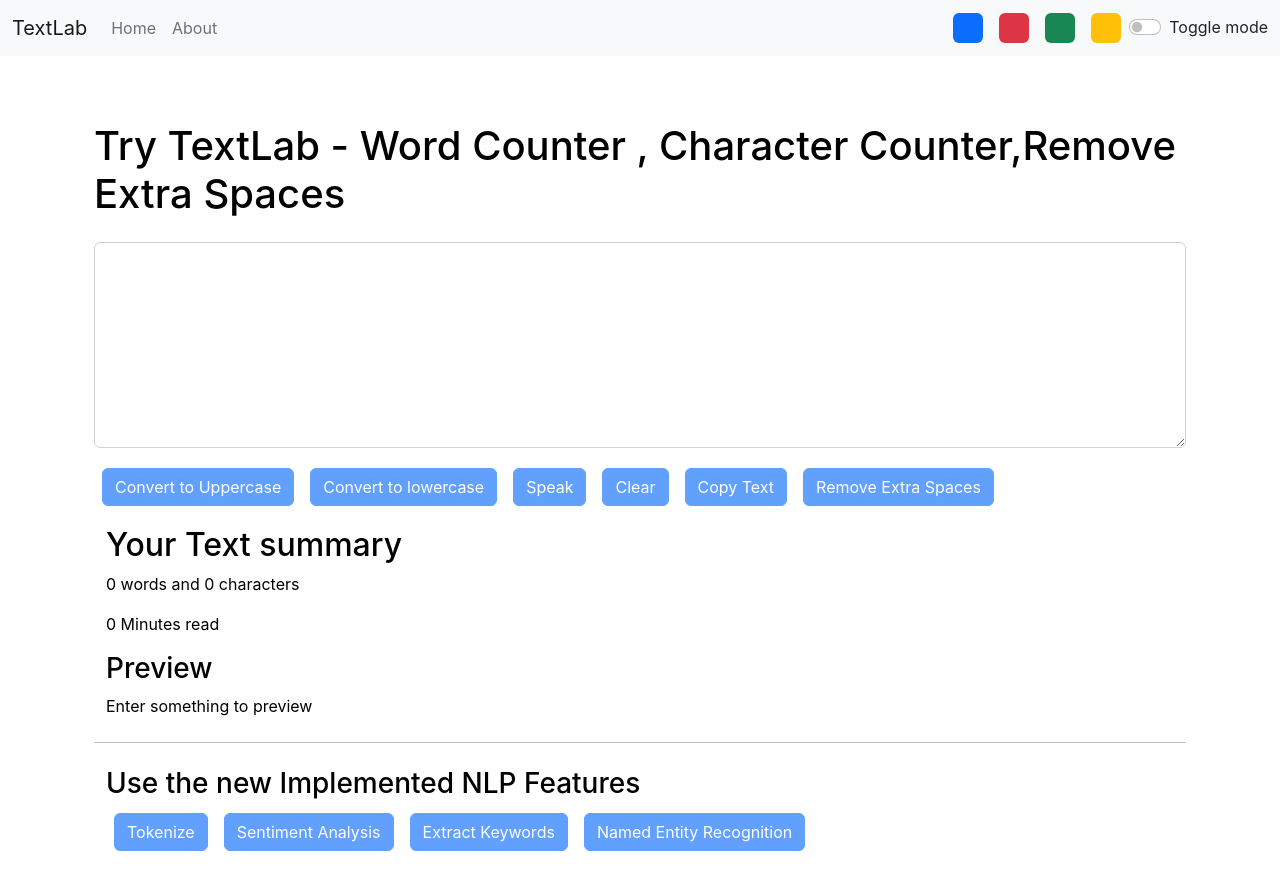
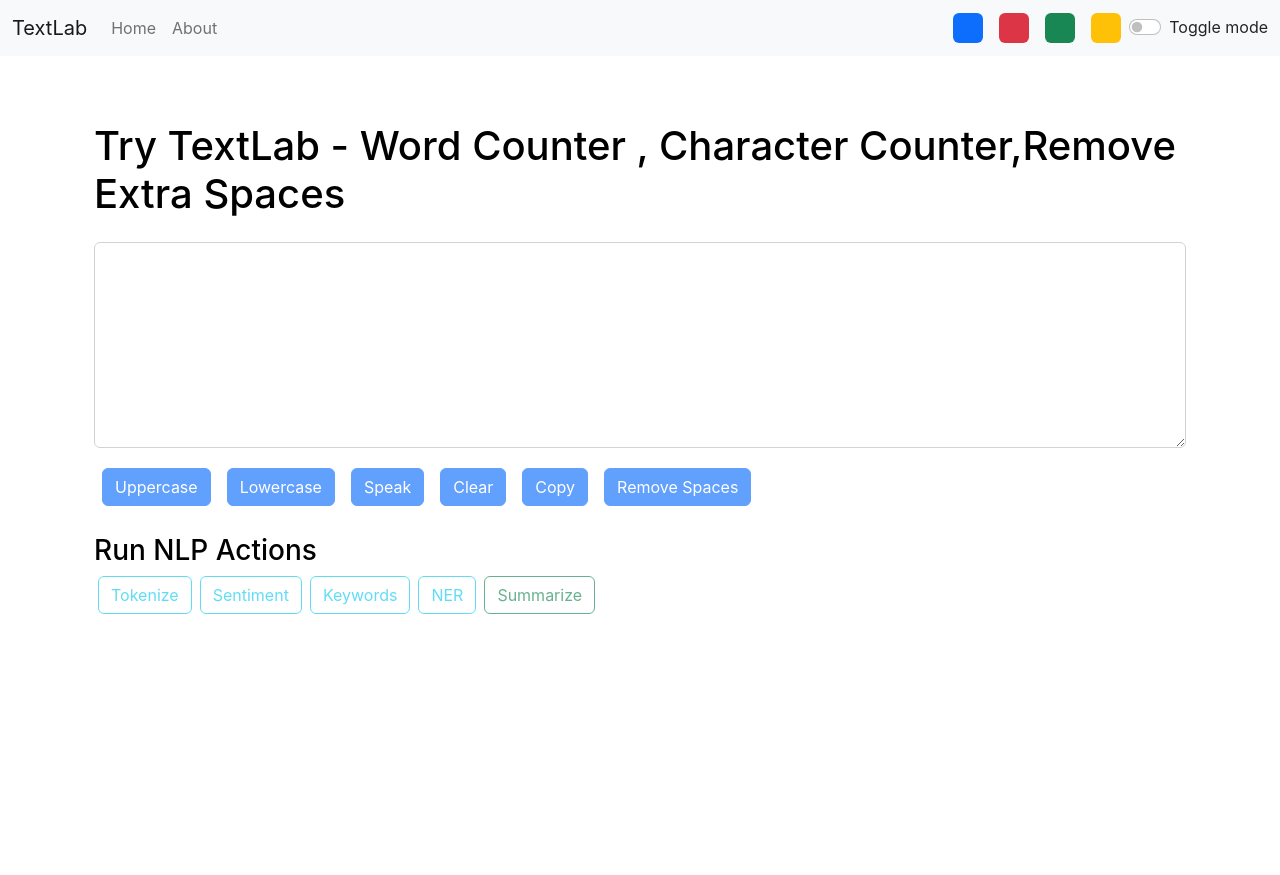
Before and after one commit to SYD-Taha/textlab, a React (Create React App) app: page / in a window 1280 px wide. After the commit the page ends 800 px from the top, so only its background shows below. Built offline with nearby package versions, Linux system fonts and the light colour scheme.

Commit message:
+ summary

```diff
--- a/src/components/TextForm.js
+++ b/src/components/TextForm.js
@@ -1,55 +1,52 @@
 import React, { useState } from 'react';
 
 export default function TextForm(props) {
-
   const [text, setText] = useState('');
   const [result, setResult] = useState(null);
-  // const [loading, setLoading] = useState(false);
   const [selectedAction, setSelectedAction] = useState('tokenize');
 
   const handleUpClick = () => {
     let newText = text.toUpperCase();
     setText(newText);
     props.showAlert("Converted to UpperCase!", "success");
-  }
+  };
 
   const handlelowClick = () => {
     let newText = text.toLowerCase();
     setText(newText);
     props.showAlert("Converted to LowerCase!", "success");
-  }
+  };
 
   const clear = () => {
     setText('');
     props.showAlert("Text Cleared!", "success");
-  }
+  };
 
   const speak = () => {
     let msg = new SpeechSynthesisUtterance();
     msg.text = text;
     window.speechSynthesis.speak(msg);
     props.showAlert("Speaking!", "success");
-  }
+  };
 
   const handleOnChange = (event) => {
     setText(event.target.value);
-  }
+  };
 
   const Copy = () => {
     navigator.clipboard.writeText(text);
     props.showAlert("Text Copied!", "success");
-  }
+  };
 
   const handleExtraSpaces = () => {
     let newText = text.split(/[ ]+/);
     setText(newText.join(" "));
     props.showAlert("Extra Spaces Removed!", "success");
-  }
+  };
 
   const analyzeText = async (action) => {
-    // setLoading(true);
     try {
-      const response = await fetch(`https://teejay.pythonanywhere.com/${action}`, {
+      const response = await fetch(`http://127.0.0.1:5000/${action}`, {
         method: 'POST',
         headers: { 'Content-Type': 'application/json' },
         body: JSON.stringify({ text })
@@ -60,36 +57,31 @@
     } catch (error) {
       console.error('Error:', error);
       setResult({ error: 'Failed to fetch data' });
-    } finally {
-      // setLoading(false);
     }
-  }
+  };
 
   const handleActionChange = (action) => {
     setSelectedAction(action);
     analyzeText(action);
-  }
+  };
 
   const renderResult = () => {
     if (!result) return null;
     if (result.error) return <p style={{ color: 'red' }}>{result.error}</p>;
 
-    // Render different results based on selected action
-    if (selectedAction === 'tokenize' && result.tokens) {
-      return (
+    switch (selectedAction) {
+      case 'tokenize':
+        return result.tokens && (
           <div>
             <h3>Tokens:</h3>
             <ul>
-            {result.tokens.map((token, index) => (
-              <li key={index}>{token}</li>
-            ))}
+              {result.tokens.map((token, index) => <li key={index}>{token}</li>)}
             </ul>
           </div>
         );
-    }
 
-    if (selectedAction === 'sentiment' && result.sentiment) {
-      return (
+      case 'sentiment':
+        return result.sentiment && (
           <div>
             <h3>Sentiment Analysis:</h3>
             <ul>
@@ -100,35 +92,40 @@
             </ul>
           </div>
         );
-    }
 
-    if (selectedAction === 'keywords' && result.keywords) {
-      return (
+      case 'keywords':
+        return result.keywords && (
           <div>
             <h3>Extracted Keywords:</h3>
             <ul>
-            {result.keywords.map((keyword, index) => (
-              <li key={index}>{keyword}</li>
+              {result.keywords.map((keyword, index) => <li key={index}>{keyword}</li>)}
+            </ul>
+          </div>
+        );
+
+      case 'ner':
+        return result.entities && (
+          <div>
+            <h3>Named Entity Recognition (NER):</h3>
+            <ul>
+              {result.entities.map((entity, index) => (
+                <li key={index}>{entity.entity} ({entity.type})</li>
               ))}
             </ul>
           </div>
         );
-    }
 
-    if (selectedAction === 'ner' && result.entities) {
-      return (
+      case 'summarize':
+        return result.summary && (
           <div>
-          <h3>Named Entity Recognition (NER):</h3>
-          <ul>
-            {result.entities.map((entity, index) => (
-              <li key={index}>{entity}</li>
-            ))}
-          </ul>
+            <h3>Summary:</h3>
+            <p style={{ backgroundColor: "#e8f5e9", padding: "10px", borderRadius: "5px" }}>{result.summary}</p>
           </div>
         );
+
+      default:
+        return <p>No data to display.</p>;
     }
-
-    return <p>No data to display.</p>;
   };
 
   return (
@@ -146,61 +143,26 @@
           </textarea>
         </div>
 
-        <button disabled={text.length === 0} className="btn btn-primary mx-2 my-1" onClick={handleUpClick}>Convert to Uppercase</button>
-        <button disabled={text.length === 0} className="btn btn-primary mx-2 my-1" onClick={handlelowClick}>Convert to lowercase</button>
+        <button disabled={text.length === 0} className="btn btn-primary mx-2 my-1" onClick={handleUpClick}>Uppercase</button>
+        <button disabled={text.length === 0} className="btn btn-primary mx-2 my-1" onClick={handlelowClick}>Lowercase</button>
         <button disabled={text.length === 0} className="btn btn-primary mx-2 my-1" onClick={speak}>Speak</button>
         <button disabled={text.length === 0} className="btn btn-primary mx-2 my-1" onClick={clear}>Clear</button>
-        <button disabled={text.length === 0} className="btn btn-primary mx-2 my-1" onClick={Copy}>Copy Text</button>
-        <button disabled={text.length === 0} className="btn btn-primary mx-2 my-1" onClick={handleExtraSpaces}>Remove Extra Spaces</button>
+        <button disabled={text.length === 0} className="btn btn-primary mx-2 my-1" onClick={Copy}>Copy</button>
+        <button disabled={text.length === 0} className="btn btn-primary mx-2 my-1" onClick={handleExtraSpaces}>Remove Spaces</button>
 
-        <div className="container my-3" style={{ color: props.mode === 'dark' ? 'white' : 'black' }}>
-          <h2>Your Text summary</h2>
-          <p> {text.split(/\s+/).filter((element) => { return element.length !== 0 }).length} words and {text.length} characters</p>
-          <p> {0.008 * text.split(" ").filter((element) => { return element.length !== 0 }).length} Minutes read</p>
-
-          <h3>Preview</h3>
-          <p>{text.length > 0 ? text : "Enter something to preview"}</p>
+        {/* NLP Buttons */}
+        <div className="mt-4">
+          <h3>Run NLP Actions</h3>
+          <button disabled={text.length === 0} className="btn btn-outline-info mx-1" onClick={() => handleActionChange('tokenize')}>Tokenize</button>
+          <button disabled={text.length === 0} className="btn btn-outline-info mx-1" onClick={() => handleActionChange('sentiment')}>Sentiment</button>
+          <button disabled={text.length === 0} className="btn btn-outline-info mx-1" onClick={() => handleActionChange('keywords')}>Keywords</button>
+          <button disabled={text.length === 0} className="btn btn-outline-info mx-1" onClick={() => handleActionChange('ner')}>NER</button>
+          <button disabled={text.length === 0} className="btn btn-outline-success mx-1" onClick={() => handleActionChange('summarize')}>Summarize</button>
         </div>
 
-        <hr className="my-4" /> {/* Horizontal Line for separation */}
-
-        {/* New NLP Action Buttons Section */}
-        <div className="container my-3">
-          <h3>Use the new Implemented NLP Features</h3>
-          <div className="d-flex flex-wrap justify-content-start">
-            <button
-              disabled={text.length === 0}
-              className="btn btn-primary mx-2 my-1"
-              onClick={() => handleActionChange('tokenize')}
-            >
-              Tokenize
-            </button>
-            <button
-              disabled={text.length === 0}
-              className="btn btn-primary mx-2 my-1"
-              onClick={() => handleActionChange('sentiment')}
-            >
-              Sentiment Analysis
-            </button>
-            <button
-              disabled={text.length === 0}
-              className="btn btn-primary mx-2 my-1"
-              onClick={() => handleActionChange('keywords')}
-            >
-              Extract Keywords
-            </button>
-            <button
-              disabled={text.length === 0}
-              className="btn btn-primary mx-2 my-1"
-              onClick={() => handleActionChange('ner')}
-            >
-              Named Entity Recognition
-            </button>
+        <div className="mt-4">
+          {renderResult()}
         </div>
-        </div>
-
-        {/* Render Results */}
-        <div className="result-container" style={{ marginLeft: '20px', marginTop: '20px' }}>{renderResult()}</div>
       </div>
     </>
   );
```
Lines whose indentation alone changed are shown as unchanged.
